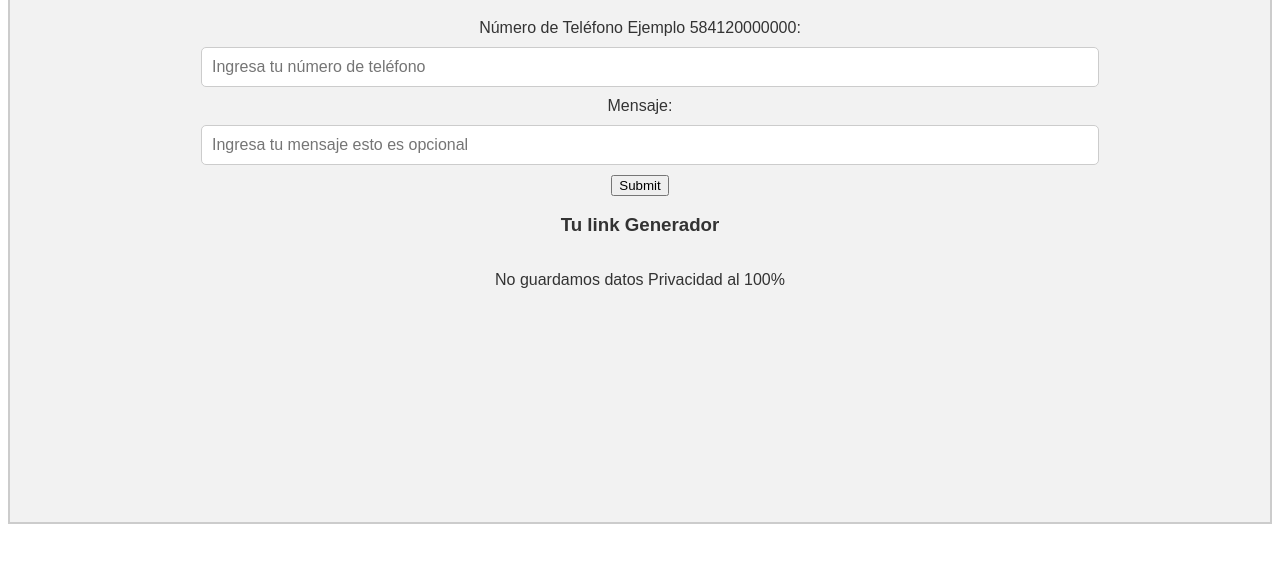
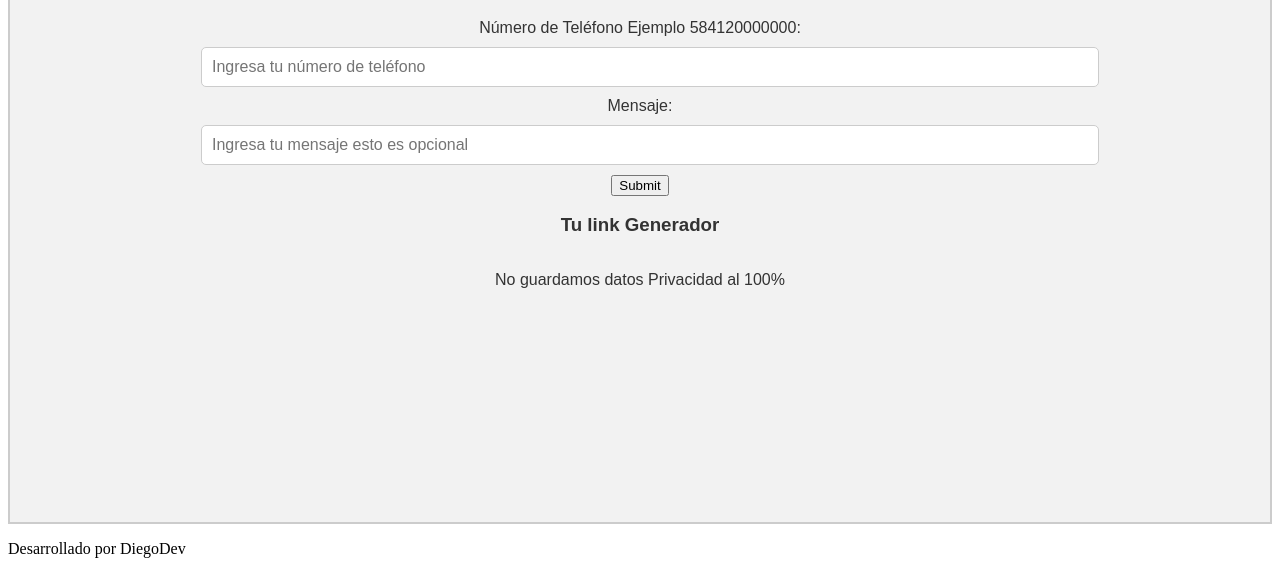
Before and after one commit to Diegodev58/GeneradorLInkWhatsApp-, a plain HTML site: page index.html in a window 1280 px wide. Shown: the part 288-862 px from the top of the page. Before the commit the page ends 820 px from the top, so only its background shows below. Drawn offline with Linux system fonts and the light colour scheme.

Commit message:
Update index.html

```diff
--- a/index.html
+++ b/index.html
@@ -23,6 +23,6 @@
             <div class="demo"></div>
             <p>No guardamos datos Privacidad al 100% </p>
         </div>
-
+        <p>Desarrollado por DiegoDev</p>
 </body>
 </html>
```
